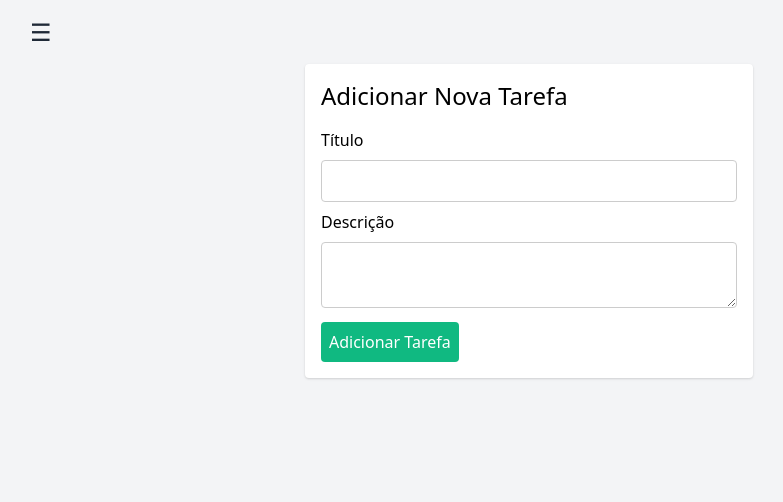
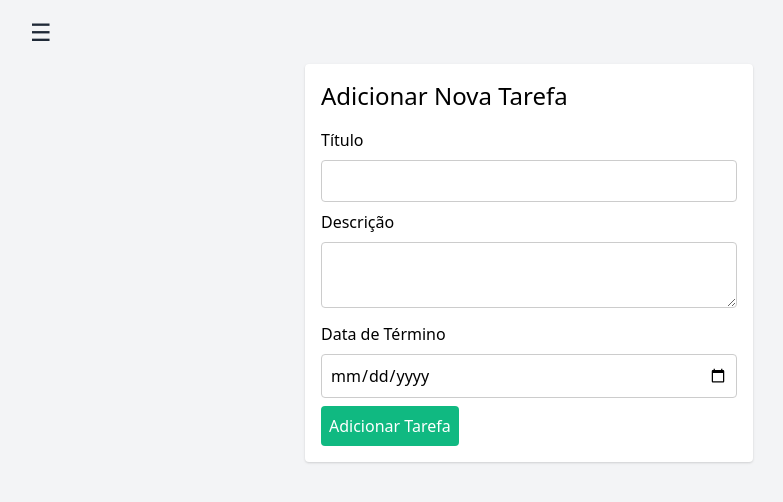
Before and after one commit to AndersonC96/todolist, a PHP site: page /add_task.php in a window 1280 px wide. Shown: the top 502 px of the page, without its empty margins (236-1019 px from the left). Run offline with PHP 8.4, Linux system fonts and the light colour scheme; the visitor is signed in with stand-in values (Sample User, id 1); data that the repository does not hold is empty.

Commit message:
Update add_task.php

```diff
--- a/add_task.php
+++ b/add_task.php
@@ -77,6 +77,10 @@
             background-color: #2d3748;
             color: white; /* Define a cor branca para o texto no tema escuro */
             border-color: #4b5563;
+        }
+
+        input[type="date"] {
+            color: black; /* Define a cor preta para a entrada de data */
         }
 
         .form-label {
@@ -186,6 +190,8 @@
                 <input type="text" name="title" class="form-input w-full p-2 border rounded mb-4" required>
                 <label class="block mb-2 dark:text-white">Descrição</label>
                 <textarea name="description" class="form-input w-full p-2 border rounded mb-4"></textarea>
+                <label class="block mb-2 dark:text-white">Data de Término</label>
+                <input type="date" name="due_date" class="form-input w-full p-2 border rounded mb-4">
                 <button type="submit" class="bg-green-500 text-white p-2 rounded">Adicionar Tarefa</button>
             </form>
         </div>
```
